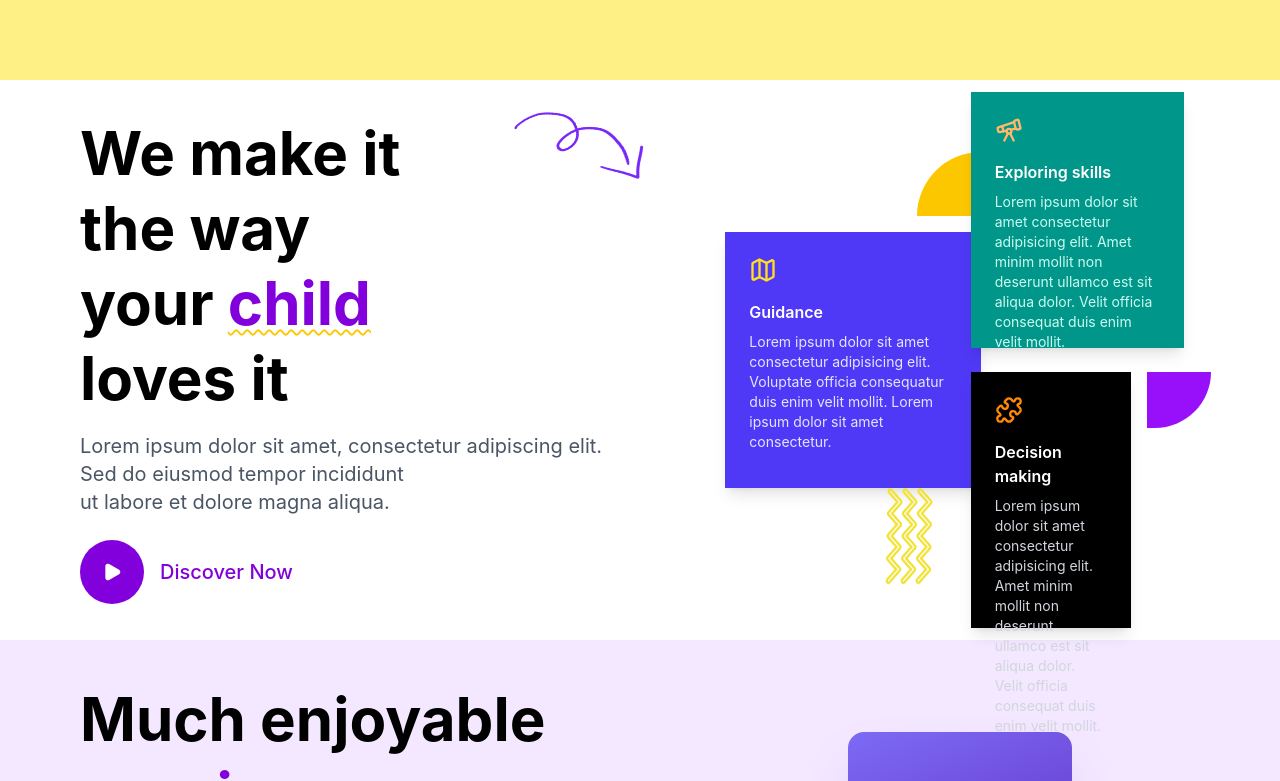
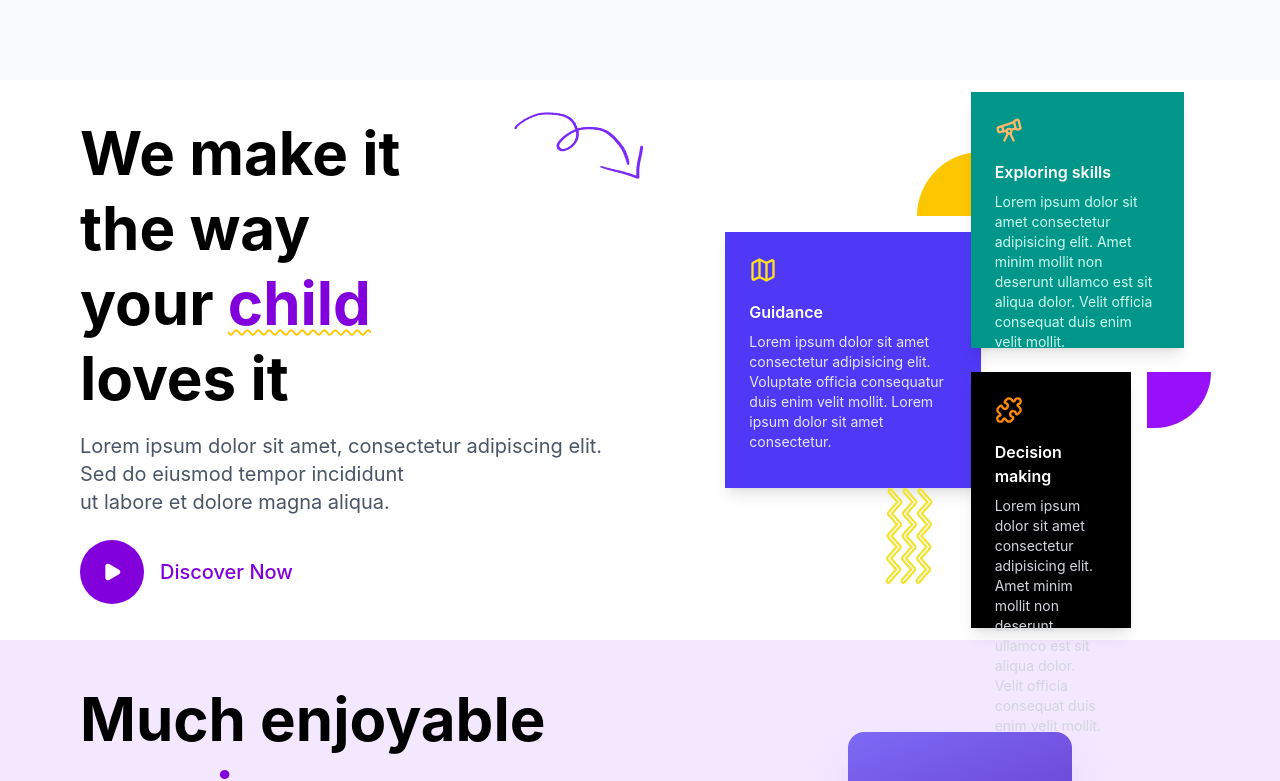
Before and after one commit to aaananddd/yellow-fish, a React (Vite) app: page / in a window 1280 px wide. Shown: the top 781 px of the page. Built offline with nearby package versions, Linux system fonts and the light colour scheme.

Commit message:
Added Styles to the header and footer.

```diff
--- a/src/components/footer/index.jsx
+++ b/src/components/footer/index.jsx
@@ -1,7 +1,7 @@
 import React from 'react'
 
 const Footer = () => {
-  return <div className="h-[10vh] bg-yellow-200"></div>;
+  return <div className="h-[10vh] bg-gray-50"></div>;
 }
 
 export default Footer
--- a/src/components/header/index.jsx
+++ b/src/components/header/index.jsx
@@ -2,7 +2,7 @@ import React from 'react'
 
 const Header = () => {
   return (
-    <div className='h-[10vh] bg-yellow-200'></div>
+    <div className='h-[10vh] bg-gray-50'></div>
   )
 }
 
```
